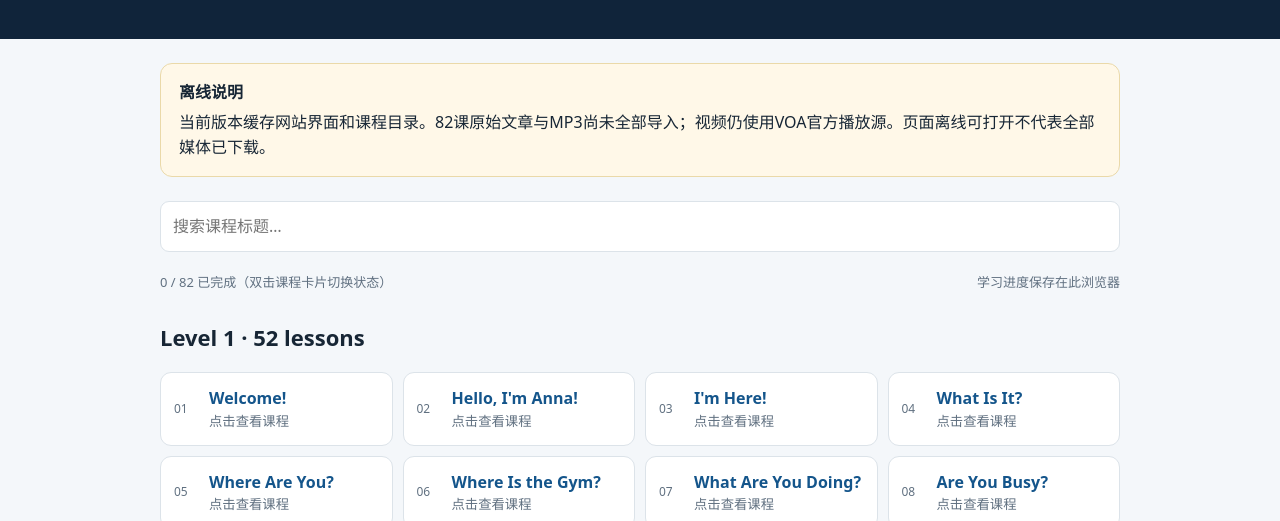
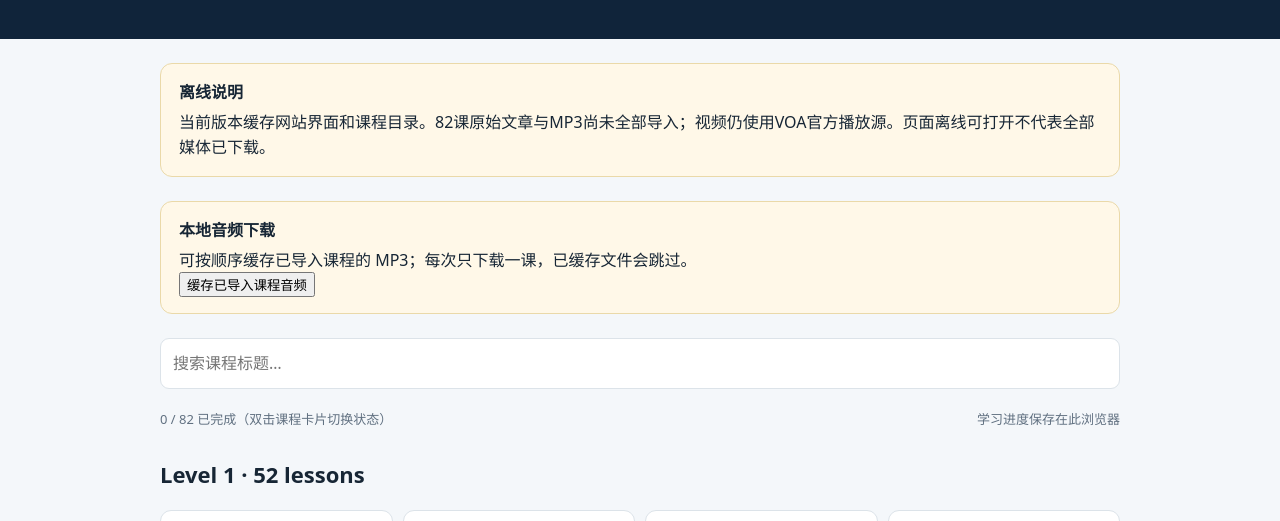
Before and after one commit to YM782/voa-english-academy, a plain HTML site: page index.html in a window 1280 px wide. Shown: the part 240-761 px from the top of the page. Drawn offline with Linux system fonts and the light colour scheme.

Commit message:
Add sequential audio caching control

```diff
--- a/index.html
+++ b/index.html
@@ -1 +1 @@
-<!doctype html><html lang="zh-CN"><head><meta charset="utf-8"><meta name="viewport" content="width=device-width,initial-scale=1"><meta name="theme-color" content="#10243a"><link rel="manifest" href="manifest.webmanifest"><title>VOA English Academy</title><link rel="stylesheet" href="style.css"></head><body><header><div class="wrap"><p class="eyebrow">PERSONAL LEARNING LIBRARY</p><h1>VOA English Academy</h1><p>82 lessons · American English · Offline-ready</p><div class="status" id="status">Checking offline cache…</div></div></header><main class="wrap"><section class="notice"><strong>离线说明</strong><p>当前版本缓存网站界面和课程目录。82课原始文章与MP3尚未全部导入；视频仍使用VOA官方播放源。页面离线可打开不代表全部媒体已下载。</p></section><div class="toolbar"><input id="search" placeholder="搜索课程标题…" aria-label="搜索课程"><button id="install" hidden>安装到电脑</button></div><div class="progress"><span id="count">0 / 82 已完成</span><span>学习进度保存在此浏览器</span></div><div id="courses"></div><footer>课程来源：VOA Learning English。第三方素材须遵守各自版权条件。本站为个人学习索引。</footer></main><script src="app.js"></script></body></html>
+<!doctype html><html lang="zh-CN"><head><meta charset="utf-8"><meta name="viewport" content="width=device-width,initial-scale=1"><meta name="theme-color" content="#10243a"><link rel="manifest" href="manifest.webmanifest"><title>VOA English Academy</title><link rel="stylesheet" href="style.css"></head><body><header><div class="wrap"><p class="eyebrow">PERSONAL LEARNING LIBRARY</p><h1>VOA English Academy</h1><p>82 lessons · American English · Offline-ready</p><div class="status" id="status">Checking offline cache…</div></div></header><main class="wrap"><section class="notice"><strong>离线说明</strong><p>当前版本缓存网站界面和课程目录。82课原始文章与MP3尚未全部导入；视频仍使用VOA官方播放源。页面离线可打开不代表全部媒体已下载。</p></section><section class="notice"><strong>本地音频下载</strong><p id="batchStatus">可按顺序缓存已导入课程的 MP3；每次只下载一课，已缓存文件会跳过。</p><button id="batchAudio">缓存已导入课程音频</button></section><div class="toolbar"><input id="search" placeholder="搜索课程标题…" aria-label="搜索课程"><button id="install" hidden>安装到电脑</button></div><div class="progress"><span id="count">0 / 82 已完成</span><span>学习进度保存在此浏览器</span></div><div id="courses"></div><footer>课程来源：VOA Learning English。第三方素材须遵守各自版权条件。本站为个人学习索引。</footer></main><script src="app.js"></script></body></html>
```
